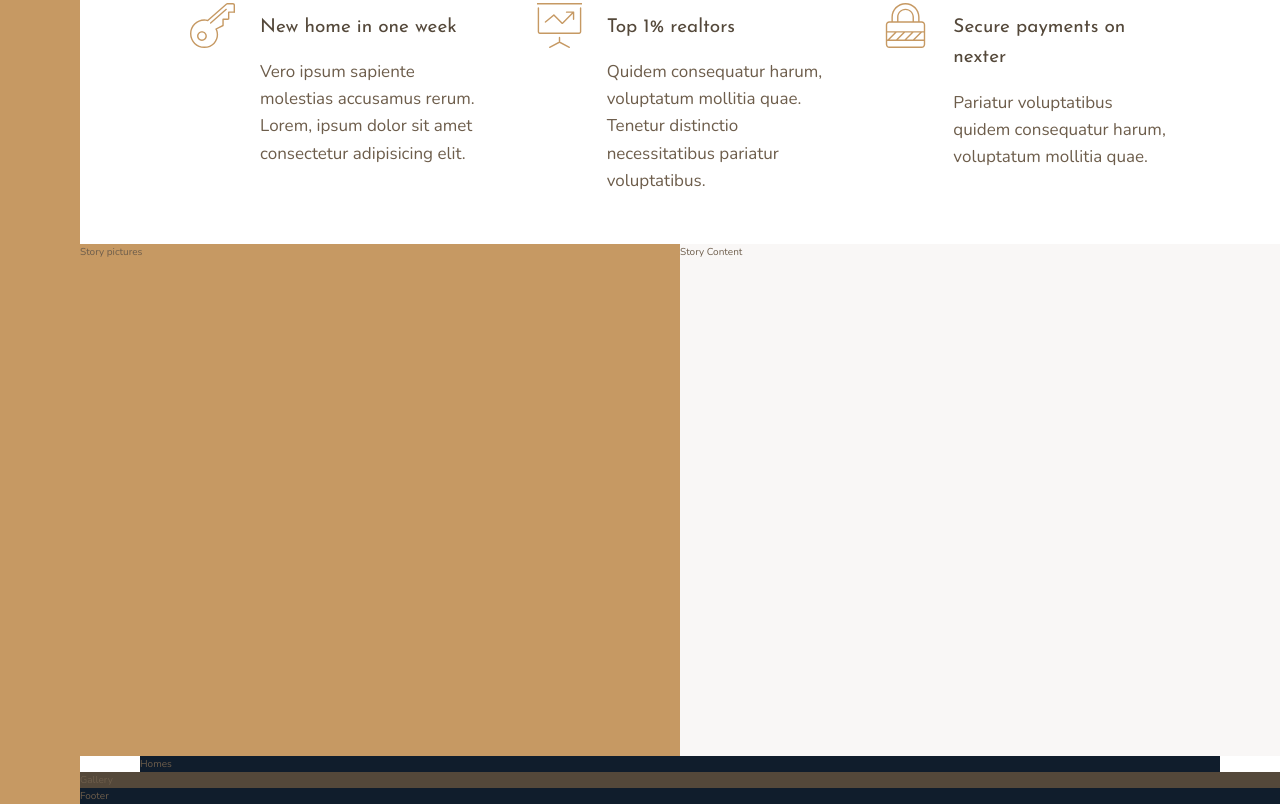
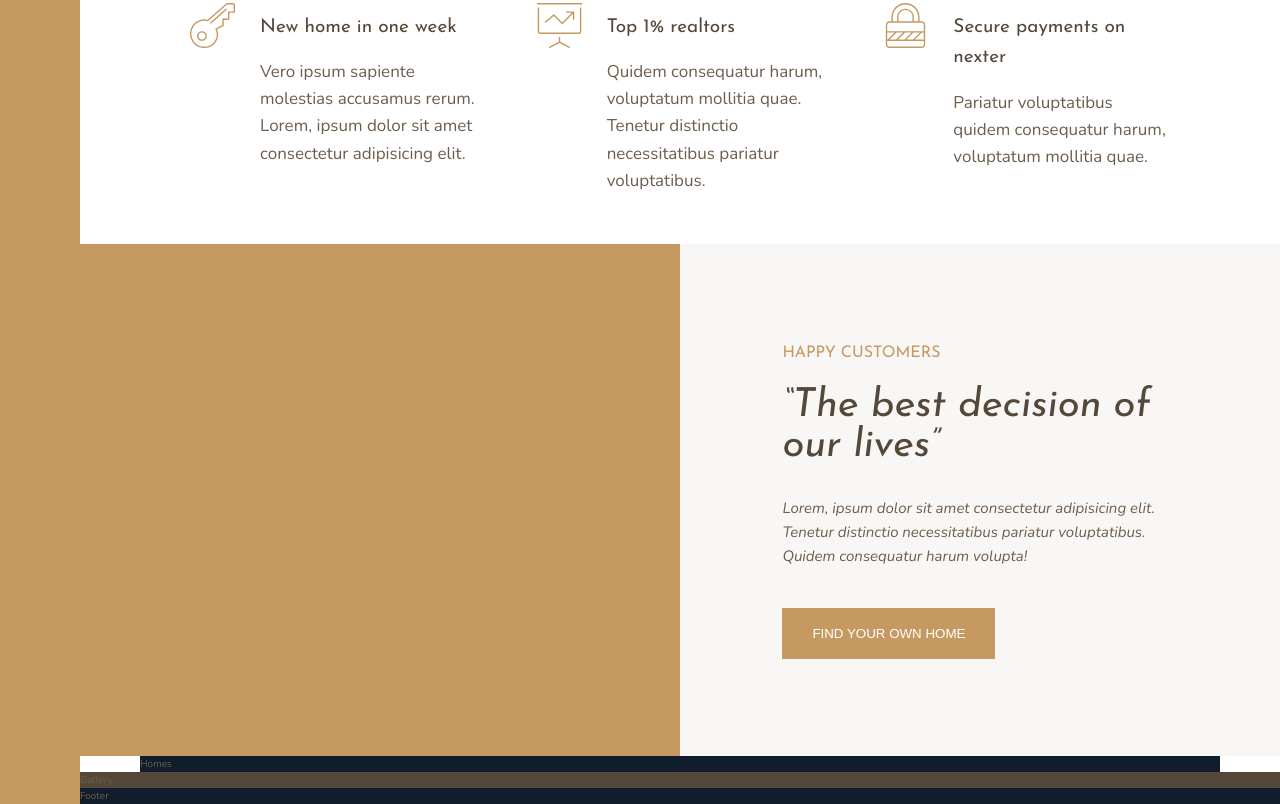
Before and after one commit to CarlosRGL/nexter-project, a website: page index.html in a window 1280 px wide. Shown: the part 949-1753 px from the top of the page. Drawn offline with nearby package versions, Linux system fonts and the light colour scheme.

Commit message:
story content

```diff
--- a/index.html
+++ b/index.html
@@ -73,11 +73,20 @@
         </div>
     </div>
     <div class="story__pictures">
-        Story pictures
+        <!-- <img src="img/story-1.jpeg" alt="Couple with new house" class="story__img--1">
+        <img src="img/story-2.jpeg" alt="New house" class="story__img--2"> -->
     </div>
+
     <div class="story__content">
-        Story Content
+        <h3 class="heading-3 mb-sm">Happy Customers</h3>
+        <h2 class="heading-2 heading-2--dark mb-md">&ldquo;The best decision of our lives&rdquo;</h2>
+        <p class="story__text">
+            Lorem, ipsum dolor sit amet consectetur adipisicing elit. Tenetur distinctio necessitatibus pariatur voluptatibus. Quidem
+            consequatur harum volupta!
+        </p>
+        <button class="btn">Find your own home</button>
     </div>
+
     <div class="homes">
         Homes
     </div>
--- a/sass/_story.scss
+++ b/sass/_story.scss
@@ -7,5 +7,22 @@
   &__content {
     background-color: $color-grey-light-1;
     grid-column: col-start 5 / full-end;
+
+    padding: 6rem 8vw;
+
+    // display: flex;
+    // flex-direction: column;
+    // justify-content: center;
+    // align-items: flex-start;
+
+    display: grid;
+    align-content: center;
+    justify-items: start;
+  }
+
+  &__text {
+    font-size: 1.5rem;
+    font-style: italic;
+    margin-bottom: 4rem;
   }
 }
--- a/sass/_typography.scss
+++ b/sass/_typography.scss
@@ -9,10 +9,23 @@
 
 .heading-2 {
   @extend %heading;
+  font-size: 4rem;
+  font-style: italic;
+  line-height: 1;
+  &--light {
+    color: $color-grey-light-1;
+  }
+
+  &--dark {
+    color: $color-grey-dark-1;
+  }
 }
 
 .heading-3 {
   @extend %heading;
+  font-size: 1.6rem;
+  color: $color-primary;
+  text-transform: uppercase;
 }
 
 .heading-4 {
@@ -27,3 +40,33 @@
     color: $color-grey-dark-1;
   }
 }
+
+.btn {
+  background-color: $color-primary;
+  color: #fff;
+  border: none;
+  font-family: $font-display 1.5rem;
+  text-transform: uppercase;
+  padding: 1.8rem 3rem;
+  cursor: pointer;
+
+  &:hover {
+    background-color: $color-primary-dark;
+  }
+}
+
+.mb-sm {
+  margin-bottom: 2rem;
+}
+
+.mb-md {
+  margin-bottom: 3rem;
+}
+
+.mb-lg {
+  margin-bottom: 4rem;
+}
+
+.mb-hg {
+  margin-bottom: 8rem;
+}
```
Also changed, not shown: css/style.css.
